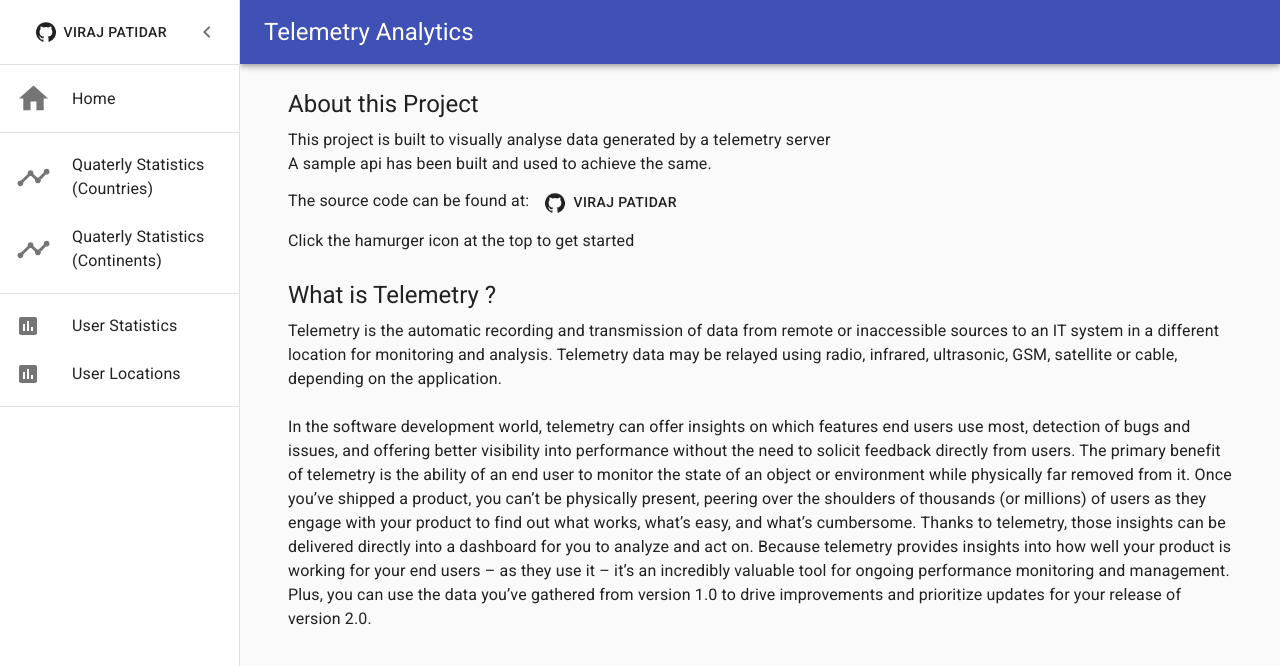
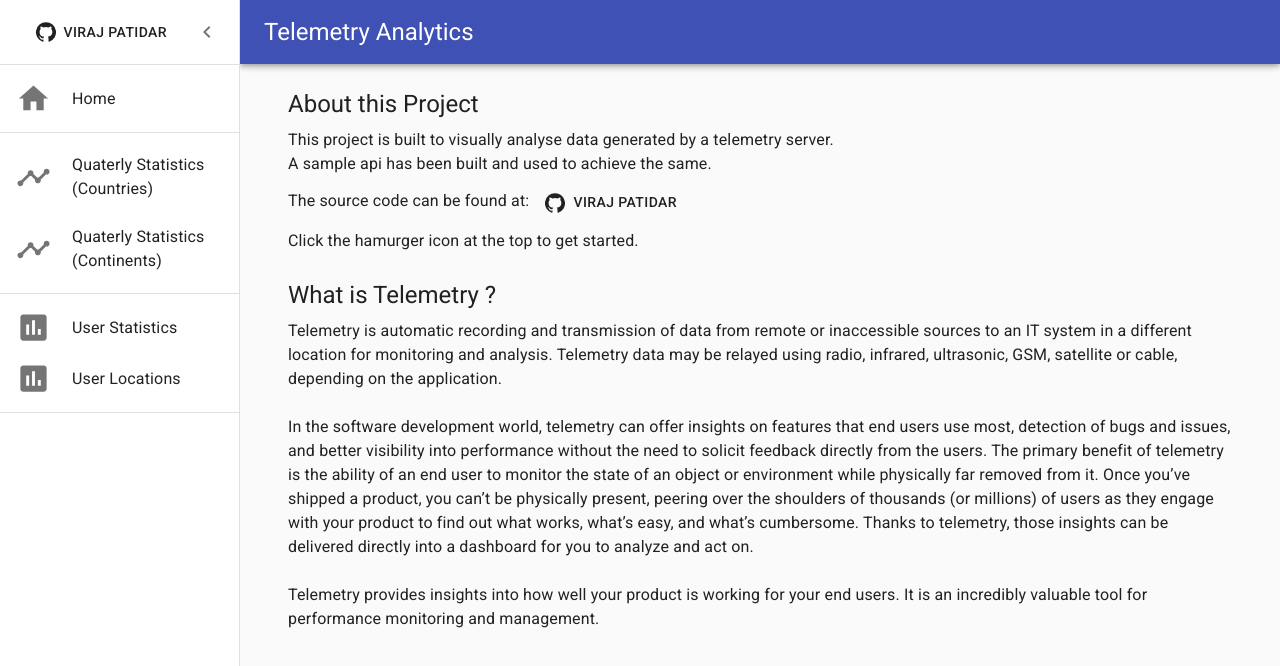
Before and after one commit to VirajPatidar/Telemetry-Dashboard, a Next.js app: page / in a window 1280 px wide. Both pictures are taken after a click on the button "open drawer". Shown: the top 666 px of the page. Built offline with nearby package versions, Linux system fonts and the light colour scheme.

Commit message:
Minor changes

```diff
--- a/components/Navbar.js
+++ b/components/Navbar.js
@@ -165,13 +165,13 @@ const Navbar = (props) => {
           <List>
             <Link href="/countries">
               <ListItem button>
-                <ListItemIcon><AssessmentIcon/></ListItemIcon>
+                <ListItemIcon><AssessmentIcon fontSize="large" /></ListItemIcon>
                 <ListItemText primary= "User Statistics"/>
               </ListItem>
             </Link>
             <Link href="/MapChart">
               <ListItem button>
-                <ListItemIcon><AssessmentIcon/></ListItemIcon>
+                <ListItemIcon><AssessmentIcon fontSize="large" /></ListItemIcon>
                 <ListItemText primary= "User Locations"/>
               </ListItem>
             </Link>
--- a/pages/index.js
+++ b/pages/index.js
@@ -50,21 +50,21 @@ export default function Home(props) {
                     About this Project
                   </Typography>
                   <Typography variant="body1" gutterBottom>
-                    This project is built to visually analyse data generated by a telemetry server <br/>
+                    This project is built to visually analyse data generated by a telemetry server. <br/>
                     A sample api has been built and used to achieve the same. <br/>
                     The source code can be found at: <Gitlink/> <br/>
-                    Click the hamurger icon at the top to get started
+                    Click the hamurger icon at the top to get started.
                   </Typography>
                     <br/>
                   <Typography variant="h5" gutterBottom>
                     What is Telemetry ?
                   </Typography>
                   <Typography variant="body1" gutterBottom>
-                    Telemetry is the automatic recording and transmission of data from remote or inaccessible sources to an IT system in a different location for monitoring and analysis. Telemetry data may be relayed using radio, infrared, ultrasonic, GSM, satellite or cable, depending on the application.
+                    Telemetry is automatic recording and transmission of data from remote or inaccessible sources to an IT system in a different location for monitoring and analysis. Telemetry data may be relayed using radio, infrared, ultrasonic, GSM, satellite or cable, depending on the application.
                     <br/> <br/>
-                    In the software development world, telemetry can offer insights on which features end users use most, detection of bugs and issues, and offering better visibility into performance without the need to solicit feedback directly from users.
-                    The primary benefit of telemetry is the ability of an end user to monitor the state of an object or environment while physically far removed from it. Once you’ve shipped a product, you can’t be physically present, peering over the shoulders of thousands (or millions) of users as they engage with your product to find out what works, what’s easy, and what’s cumbersome. Thanks to telemetry, those insights can be delivered directly into a dashboard for you to analyze and act on.
-                    Because telemetry provides insights into how well your product is working for your end users – as they use it – it’s an incredibly valuable tool for ongoing performance monitoring and management. Plus, you can use the data you’ve gathered from version 1.0 to drive improvements and prioritize updates for your release of version 2.0.
+                    In the software development world, telemetry can offer insights on features that end users use most, detection of bugs and issues, and better visibility into performance without the need to solicit feedback directly from the users.
+                    The primary benefit of telemetry is the ability of an end user to monitor the state of an object or environment while physically far removed from it. Once you’ve shipped a product, you can’t be physically present, peering over the shoulders of thousands (or millions) of users as they engage with your product to find out what works, what’s easy, and what’s cumbersome. Thanks to telemetry, those insights can be delivered directly into a dashboard for you to analyze and act on. <br/> <br/>
+                    Telemetry provides insights into how well your product is working for your end users. It is an incredibly valuable tool for performance monitoring and management.
                   </Typography>
               </main>
             </Container>
```
